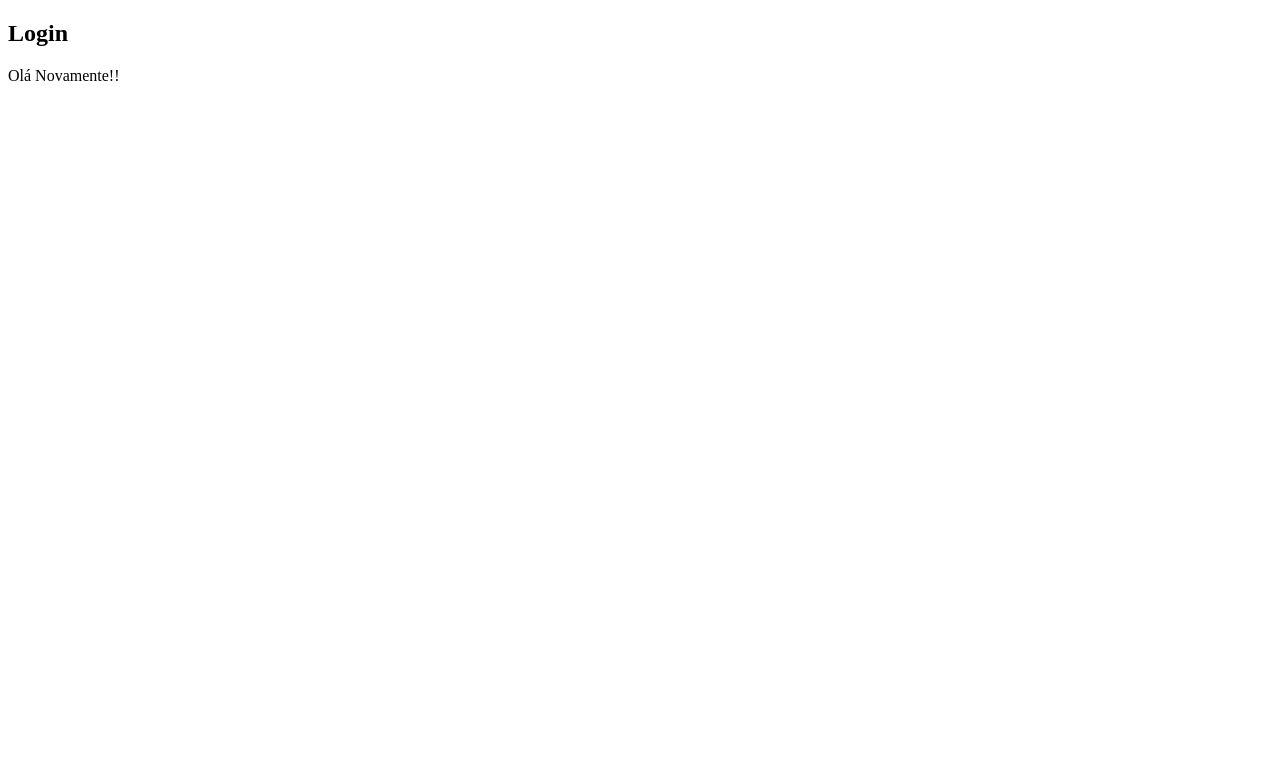
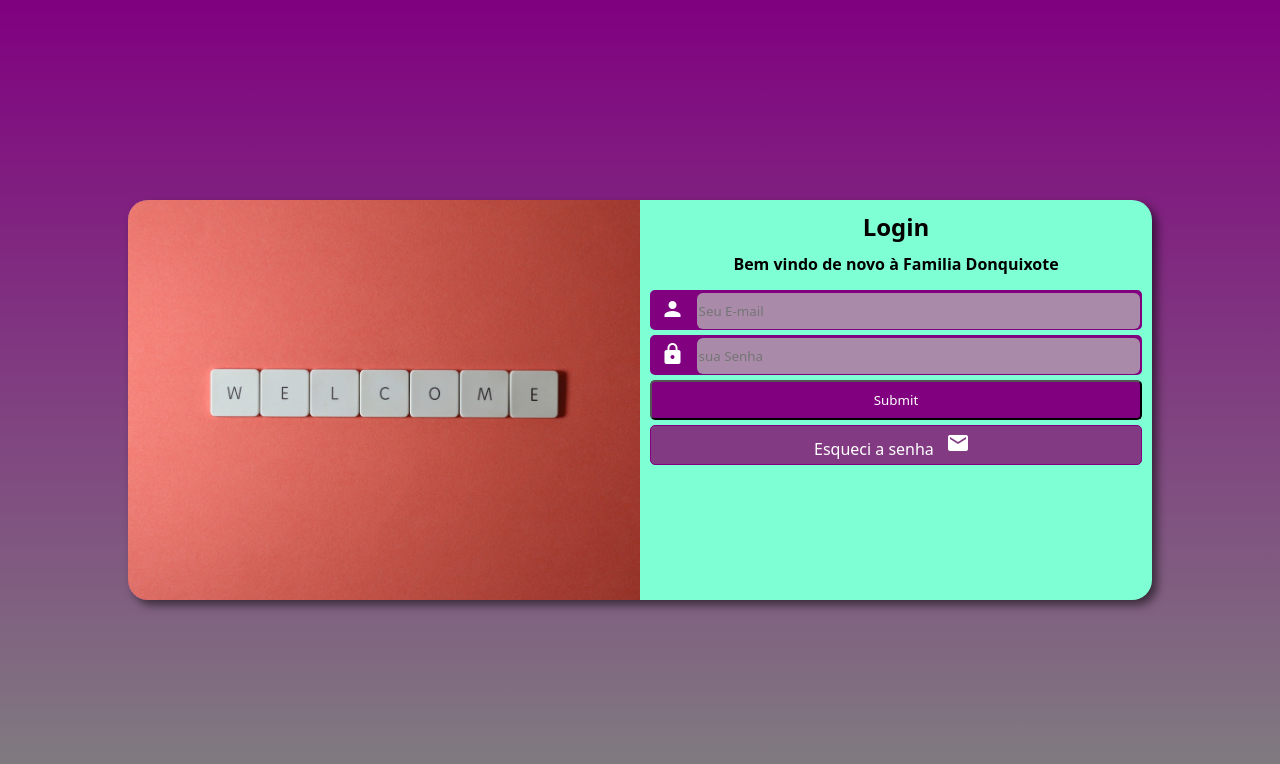
Before and after one commit to Gabriel-D-EV/login, a plain HTML site: page index.html in a window 1280 px wide. Drawn offline with Linux system fonts and the light colour scheme.

Commit message:
projeto finalizado

```diff
--- /dev/null
+++ b/estilos/media-queries.css
@@ -0,0 +1,52 @@
+@charset "UTF-8";
+
+@media screen and (min-width: 768px) and (max-width: 992px) {
+    #login {
+        width: 80vw;
+        height: 300px;
+    }
+    #imagem {
+        float: left;
+        width: 40%;
+        height: 100%;
+    }
+    #formulario {
+        float: right;
+        width: 60%;
+        height: 100%;
+    }
+}
+
+@media screen and (min-width: 992px) and (max-width: 1200px) {
+    #login {
+        width: 990px;
+        height: 350px;
+    }
+    #imagem {
+        float: left;
+        width: 50%;
+        height: 100%;
+    }
+    #formulario {
+        float: right;
+        width: 50%;
+        height: 100%;
+    }
+}
+
+@media screen and (min-width: 1200px) {
+    #login {
+        width: 80vw;
+        height: 400px;
+    }
+    #imagem {
+        float: left;
+        width: 50%;
+        height: 100%;
+    }
+    #formulario {
+        float: right;
+        width: 50%;
+        height: 100%;
+    }
+}
--- a/estilos/style.css
+++ b/estilos/style.css
@@ -0,0 +1,129 @@
+@charset "UTF-8";
+
+
+* {
+    font-family: system-ui, -apple-system, BlinkMacSystemFont, 'Segoe UI', Roboto, Oxygen, Ubuntu, Cantarell, 'Open Sans', 'Helvetica Neue', sans-serif;
+    padding: 0px;
+    margin: 0px;
+    box-sizing: border-box;
+}
+
+body, html {
+    background-image: linear-gradient(to bottom, purple, gray);
+    height: 100vh;
+    width: 100vw;
+}
+main {
+    height: 100vh;
+    width: 100vw;
+    position: relative;
+}
+
+#login {
+    position: absolute;
+    top: 50%;
+    left: 50%;
+
+    background-color: aquamarine;
+    width: 250px;
+    height: 500px;
+    border-radius: 20px;
+    overflow: hidden;
+    box-shadow: 5px 5px 10px rgba(0, 0, 0, 0.548);
+
+    transform: translate(-50%, -50%);
+    transition: width .3s, height .3s;
+    transition-timing-function: ease;
+}
+
+#imagem {
+    display: block;
+    background: purple url(../imagens/well.jpg) no-repeat;
+    height: 200px;
+    background-position: center center;
+    background-size: cover;
+
+}
+
+#formulario {
+    display: block;
+    padding: 10px;
+}
+section {
+    display: block;
+    text-align: center;
+}
+h1 {
+    text-align: center;
+    margin-bottom: 10px;
+}
+p {
+    text-align: center;
+    font-weight: bolder;
+    padding-bottom: 10px;
+}
+
+div.campo {
+    display: block;
+    background-color: purple;
+    width: 100%;
+    height: 40px;
+    border-radius: 5px;
+    margin: 5px 0px;
+    border: 2px solid purple;
+}
+
+div.campo input:focus-within {
+    background-color: white;
+
+}
+
+input[type=submit] {
+    display: block;
+    width: 100%;
+    height: 40px;
+    background-color: purple;
+    color: white;
+    border-radius: 5px;
+    cursor: pointer;
+
+}
+
+span {
+    color: white;
+    width: 40px;
+    padding: 5px;
+
+}
+.campo input {
+    background-color: rgb(169, 139, 169);
+    height: 100%;
+    width: calc(100% - 45px);
+    border: 0px;
+    border-radius: 6px;
+    padding: 2px;
+
+    transform: translateY(-5px);
+}
+
+input[type=submit]:hover {
+    background-color: rgb(221, 138, 189);
+    color: black;
+    font-weight: bolder;
+}
+a {
+    margin-top: 5px;
+    display: block;
+    width: 100%;
+    height: 40px;
+    background-color: rgb(130, 59, 130);
+    border: 1px solid purple;
+    border-radius: 5px;
+    text-decoration: none;
+    color: white;
+}
+
+a:hover {
+    background-color: aquamarine;
+    color: black;
+}
--- a/index.html
+++ b/index.html
@@ -4,6 +4,8 @@
     <meta charset="UTF-8">
     <meta name="viewport" content="width=device-width, initial-scale=1.0">
     <link rel="stylesheet" href="estilos/style.css" media="all">
+    <link rel="stylesheet" href="estilos/media-queries.css">
+    <link href="https://fonts.googleapis.com/icon?family=Material+Icons" rel="stylesheet">
     <title>Login</title>
 </head>
 <body>
@@ -14,9 +16,20 @@
             </div>
             <div id="formulario">
                 <h1>Login</h1>
-                <p>Olá Novamente!!</p>
-                <form action="login.php" method="post">
-
+                <p>Bem vindo de novo à Familia Donquixote</p>
+                <form action="login.py" method="post" autocomplete="on">
+                    <div class="campo">
+                        <span class="material-icons">person</span>
+                        <input type="email" name="login" id="ilogin" placeholder="Seu E-mail" autocomplete="email" required maxlength="40">
+                        <label for="ilogin"></label>
+                    </div>
+                    <div class="campo">
+                        <span class="material-icons">lock</span>
+                        <input type="password" name="senha" id="isenha" placeholder="sua Senha" autocomplete="current-password" required minlength="8" maxlength="15">
+                        <label for="isenha"></label>
+                    </div>
+                    <input type="submit" values="Entrar">
+                    <a href="#">Esqueci a senha <span class="material-icons">mail</span></a>
                 </form>
             </div>
         </section>
```
Also changed, not shown: imagens/well.jpg (renamed from imagens/pexels-miguel-á-padriñán-2882688.jpg), 1 other file.
